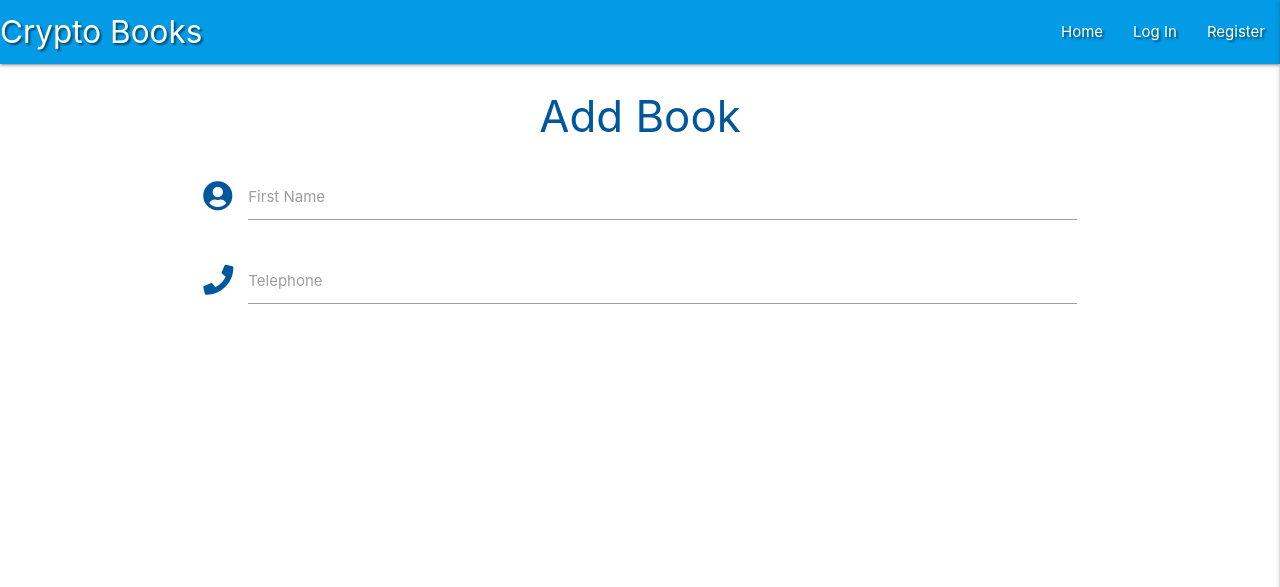
After one commit to tindyc/milestoneproject3, a Flask app: page /add_book in a window 1280 px wide. The commit adds this page. Shown: the top 587 px of the page. Run offline with Flask 2, Linux system fonts and the light colour scheme; some libraries are stand-ins or nearby versions.

Commit message:
Create add_book template

```diff
--- a/app.py
+++ b/app.py
@@ -97,6 +97,12 @@ def logout():
     return redirect(url_for("login"))
 
 
+@app.route("/add_book")
+def add_book():
+    return render_template("add_book.html")
+
+
+
 if __name__ == "__main__":
     app.run(host=os.environ.get("IP"),
             port=int(os.environ.get("PORT")),
--- /dev/null
+++ b/templates/add_book.html
@@ -0,0 +1,23 @@
+{% extends "base.html" %}
+{% block content %}
+
+<h3 class="light-blue-text text-darken-4 center-align">Add Book</h3>
+
+<div class="row">
+    <form class="col s12" method="POST" action="">
+        <div class="row">
+            <div class="input-field col s12">
+                <i class="fas fa-user-circle prefix light-blue-text text-darken-4"></i>
+                <input id="icon_prefix" type="text" class="validate">
+                <label for="icon_prefix">First Name</label>
+            </div>
+            <div class="input-field col s12">
+                <i class="fas fa-phone prefix light-blue-text text-darken-4"></i>
+                <input id="icon_telephone" type="tel" class="validate">
+                <label for="icon_telephone">Telephone</label>
+            </div>
+        </div>
+    </form>
+</div>
+
+{% endblock %}
--- a/templates/base.html
+++ b/templates/base.html
@@ -27,7 +27,8 @@
                     <li><a href="{{ url_for('get_books') }}">Home</a></li>
                     {% if session.user %}
                     <li><a href="{{ url_for('profile', username=session['user']) }}">Profile</a></li>
-                    <li><a href="#">New Book</a></li>
+                    <li><a href="{{ url_for('add_book') }}">New Book</a></li>
+
                     <li><a href="#">Manage Categories</a></li>
                     <li><a href="{{ url_for('logout') }}">Log Out</a></li>
                     {% else %}
@@ -46,7 +47,7 @@
             <li><a href="{{ url_for('get_books') }}">Home</a></li>
             {% if session.user %}
             <li><a href="{{ url_for('profile', username=session['user']) }}">Profile</a></li>
-            <li><a href="#">New Book</a></li>
+            <li><a href="{{ url_for('add_book') }}">New Book</a></li>
             <li><a href="#">Manage Categories</a></li>
             <li><a href="{{ url_for('logout') }}">Log Out</a></li>
             {% else %}
```
